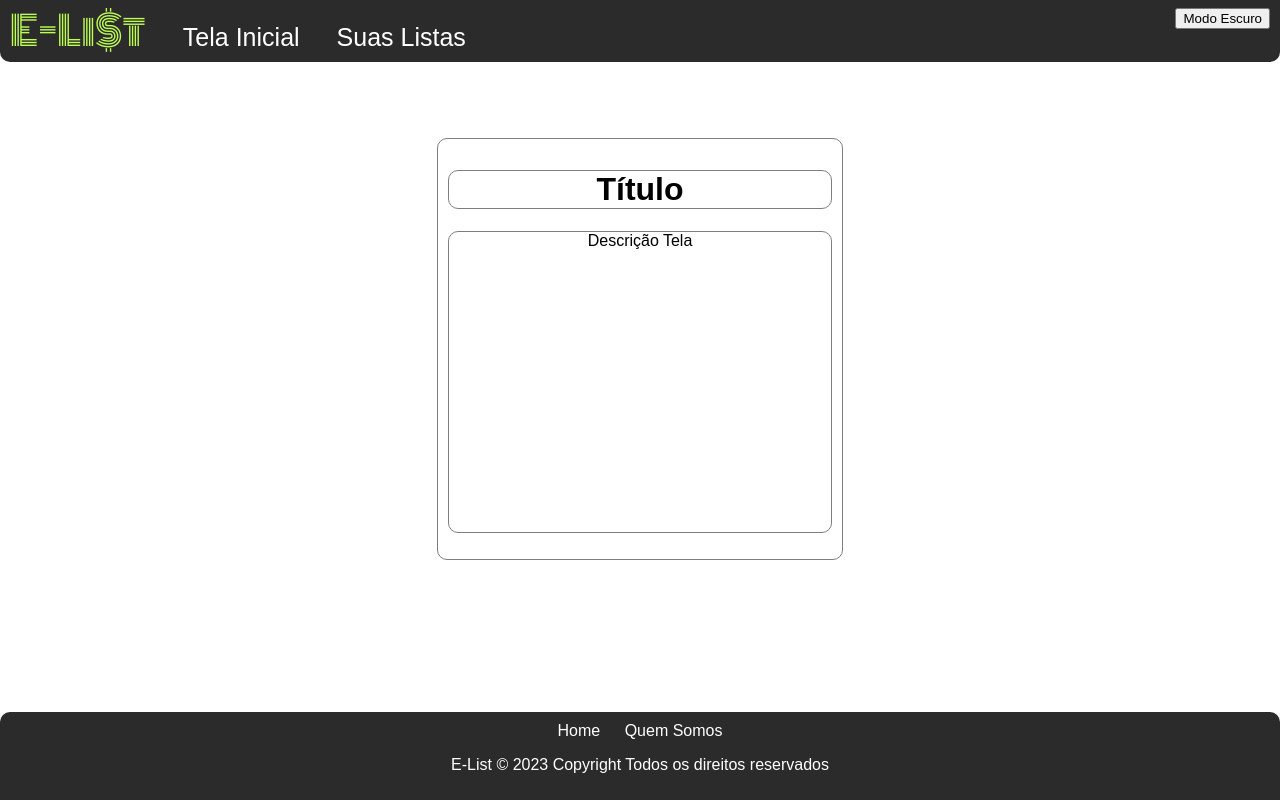
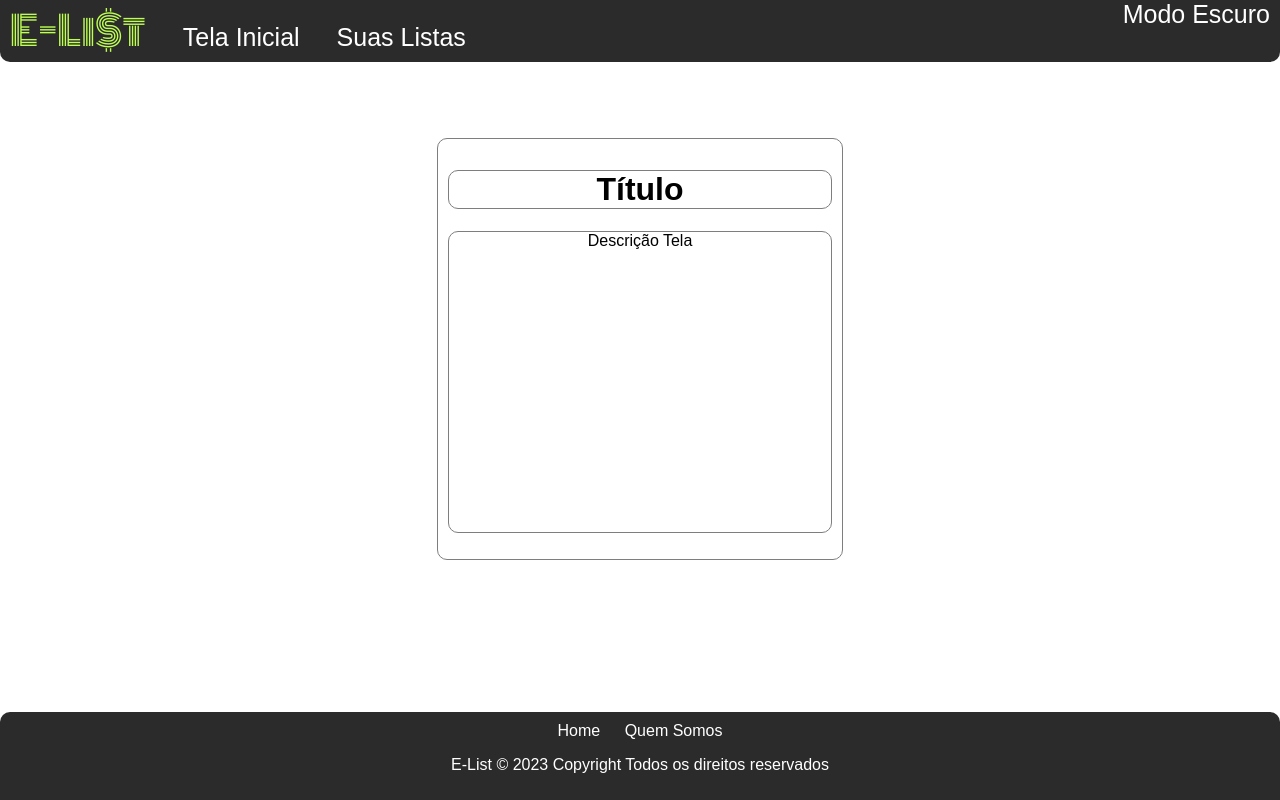
Before and after one commit to ICEI-PUC-Minas-PMV-SI/pmv-si-2023-1-e1-proj-web-t1-compras-do-mes, a plain HTML site: page src/master-page.html in a window 1280 px wide. Drawn offline with Linux system fonts and the light colour scheme.

```diff
--- a/src/master-page.html
+++ b/src/master-page.html
@@ -15,7 +15,7 @@
           <div class="logo"><a href="master-page.html" >E-Li$t</span></a></div>
           <div class="navbuttons"><a href="";> Tela Inicial</a></div>
           <div class="navbuttons"><a href="";> Suas Listas</a></div>
-          <div class="modoescuro"><button onclick="myFunction()"> Modo Escuro </button></div>
+          <div class="modoescuro"><a onclick="myFunction()"> Modo Escuro </a></div>
         </nav>
      </header>
     </div>
```
Also changed, not shown: docs/img/Icons/account-circle-outline.png (added), docs/img/Icons/account-group.png (added), docs/img/Icons/basket-plus-outline.png (added), docs/img/Icons/basket-plus.png (added), docs/img/Icons/cart-outline.png (added), docs/img/Icons/circle-slice-4.png (added), docs/img/Icons/delete-outline.png (added), docs/img/Icons/delete.png (added), docs/img/Icons/plus-box-outline.png (added), docs/img/Icons/plus-box.png (added), docs/img/Icons/plus-circle.png (added), docs/img/Icons/plus.png (added), docs/img/Icons/trash-can.png (added).
